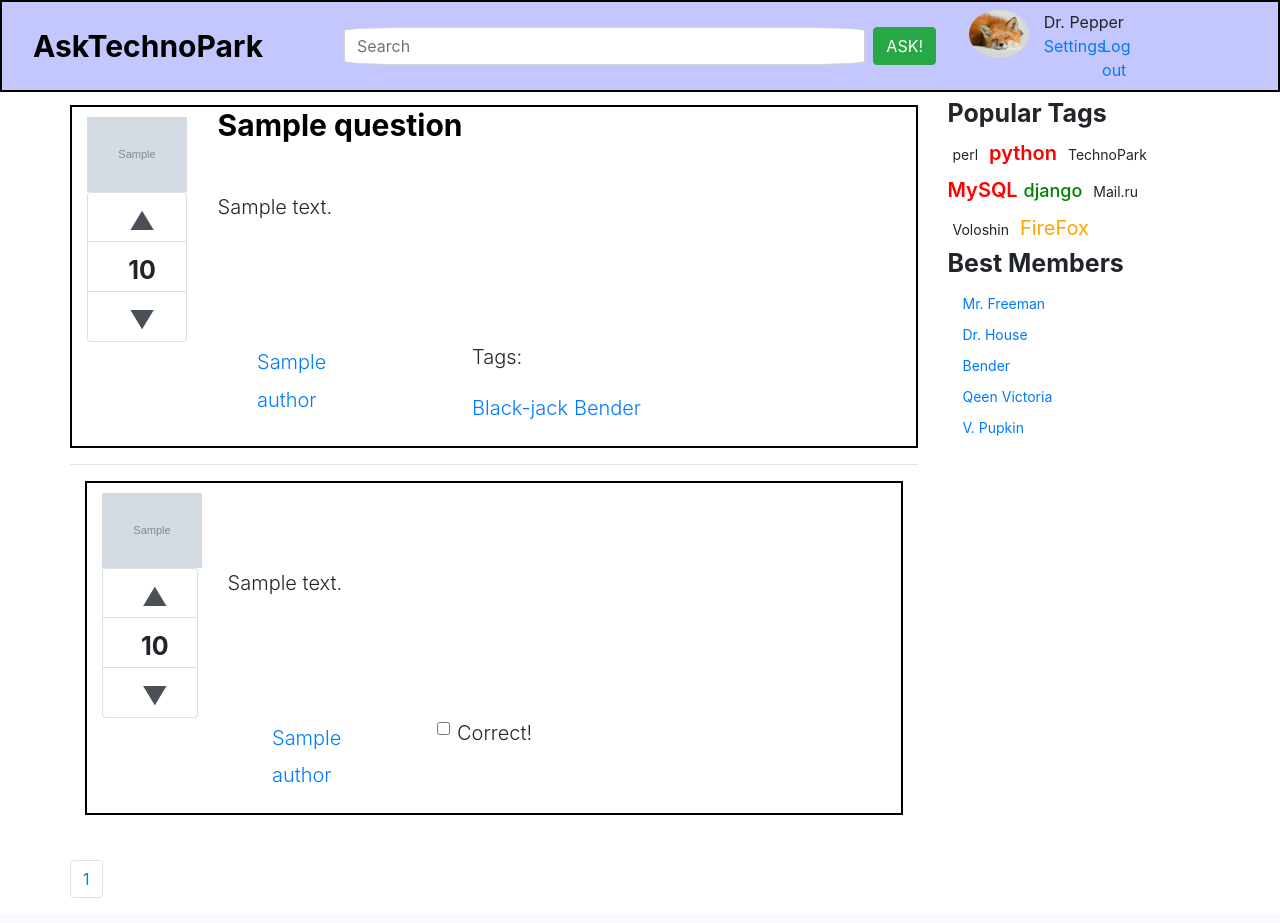
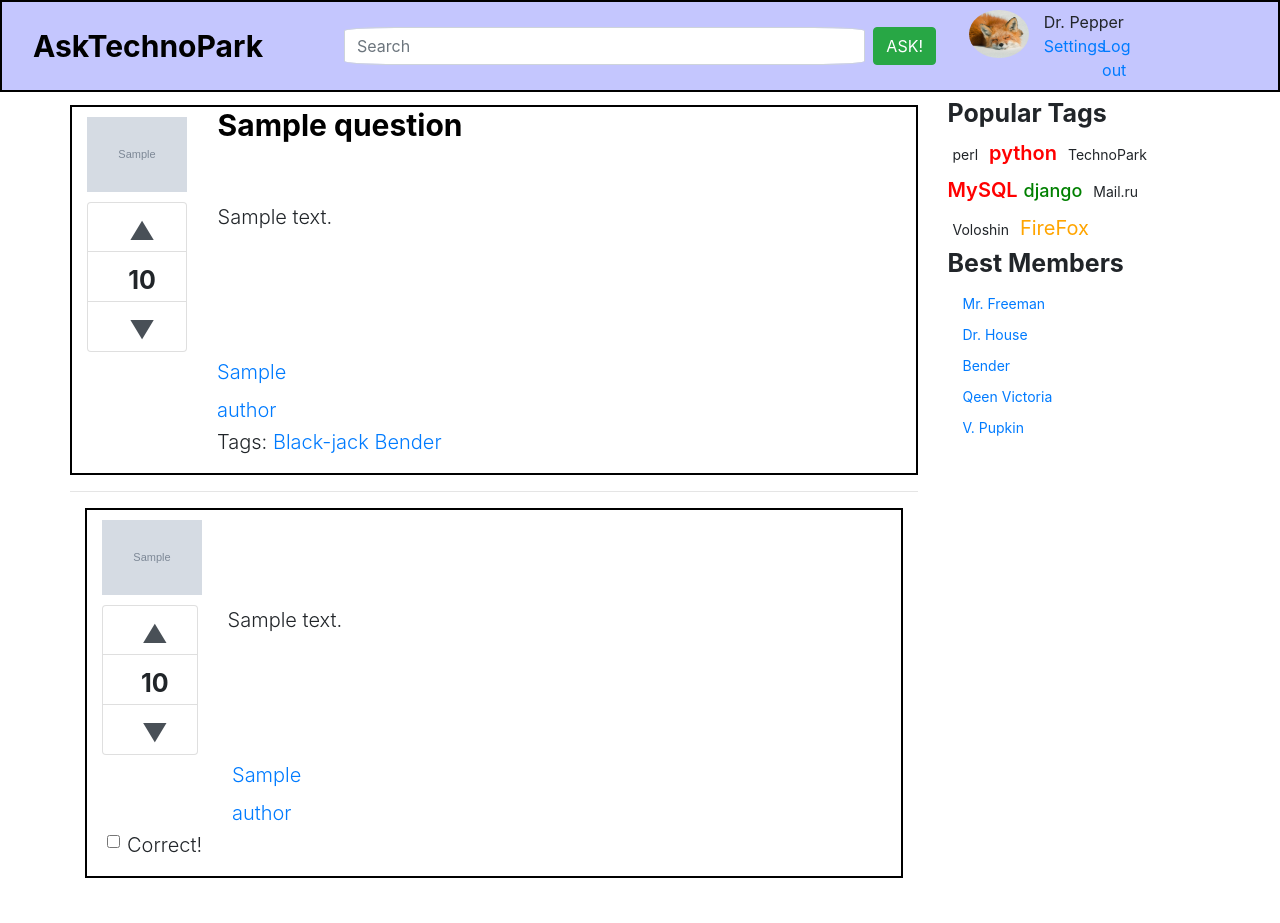
Before and after one commit to TimFoxers/AskMe, a Django app: template main/templates/question.html in a window 1280 px wide. Before the commit the page ends 898 px from the top, so only its background shows below. Run offline with Django 3.2, Linux system fonts and the light colour scheme; the template is opened without the code that fills it: most values are stand-ins (such as "Sample title", 1, 10 or a date in 2020); grey boxes marked "Sample" are stand-in pictures; some libraries are stand-ins or nearby versions.

Commit message:
fixed routing, layout and isolated pagination

```diff
--- a/main/static/css/style.css
+++ b/main/static/css/style.css
@@ -102,6 +102,7 @@ main > .container {
 
 .avatar {
     padding-top: 10px;
+    padding-bottom: 10px;
 	max-width: 100px;
 }
 
@@ -128,12 +129,11 @@ main > .container {
 }
 
 .answer-bottom {
-    padding-left: 200px;
-    padding-bottom: 20px;
+    padding-left: 160px;
 }
 
 .check-bottom {
-    padding-left: 170px;
+    padding-left: 55px;
 }
 
 .search-field {
@@ -144,3 +144,7 @@ main > .container {
     padding-top: 30px;
     padding-left: 160px;
 }
+
+.pagination{
+    padding-top: 10px;
+}
--- a/main/templates/base.html
+++ b/main/templates/base.html
@@ -49,31 +49,7 @@
             </div>
           </div>
 
-            <nav aria-label="Page navigation example">
-              <ul class="pagination">
-                {% if page.has_previous %}
-                  <li class="page-item"><a class="page-link" href="?page=1" role="button">1</a></li>
-                  {% if page.previous_page_number == 2 %}
-                    <li class="page-item"><a class="page-link"  href="?page=2" role="button">2</a></li>
-                  {% elif page.previous_page_number > 2 %}
-                    <li class="page-item"><a class="page-link" href="?page={{ page.previous_page_number }}" role="button">&lt</a></li>
-                  {% endif %}
-                {% endif %}
 
-                <li class="page-item"><a class="page-link" href="?page={{ page.number }}" role="button">{{ page.number }}</a></li>
-
-                {% if page.has_next %}
-                  {% if page_end_diff == 2 %}
-                    <li class="page-item"><a class="page-link" href="?page={{ page.next_page_number }}"
-                      role="button">{{ page.next_page_number }}</a></li>
-                  {% elif page_end_diff > 2 %}
-                    <li class="page-item"><a class="page-link" href="?page={{ page.next_page_number }}" role="button">&gt</a></li>
-                  {% endif %}
-                  <li class="page-item"><a class="page-link" href="?page={{ page.paginator.num_pages }}"
-                    role="button">{{ page.paginator.num_pages }}</a></li>
-                {% endif %}
-              </ul>
-            </nav>
 
         </div>
 
--- a/main/templates/index.html
+++ b/main/templates/index.html
@@ -5,4 +5,6 @@
                 {% for question in page %}
                 {% include 'one_question.html' %}
                 {% endfor %}
+
+                {% include 'pagination.html' %}
 {% endblock %}
--- a/main/templates/question.html
+++ b/main/templates/question.html
@@ -25,14 +25,16 @@
                         <div class="col-2 answer-bottom">
                             <a href="#" class = "text">{{question.author.name}}</a>
                         </div>
+                        </div>
+                    <div class="row">
                         <div class="col-7 answer-bottom">
-                            <p class = "text">Tags: </p>
+                            <p class = "text">Tags:
                             <a href="#" class = "text">Black-jack</a>
                             <a href="#" class = "text">Bender</a>
+                            </p>
                         </div>
                     </div>
                 </div>
-
                 <hr class = "separator">
 
                 {% for answer in answers %}
@@ -59,6 +61,8 @@
                         <div class="col-2 answer-bottom">
                             <a href="#" class = "text">{{answer.author.name}}</a>
                         </div>
+                        </div>
+                    <div class="row">
                         <div class="form-check check-bottom">
                                 <input class="form-check-input" type="checkbox" value="" required>
                                 <p class = "text"> Correct!</p>
```
Also changed, not shown: main/templates/one_question.html (+5 -2 lines), main/templates/pagination.html (added, +25 -0 lines), main/urls.py (+6 -6 lines), db.sqlite3.
